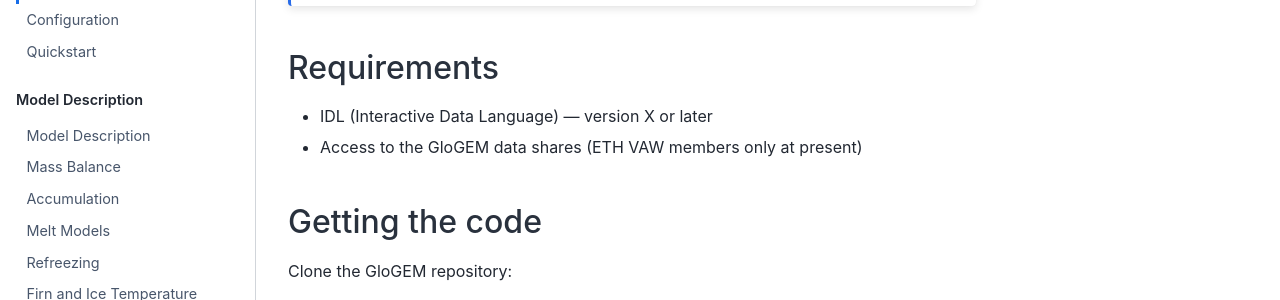
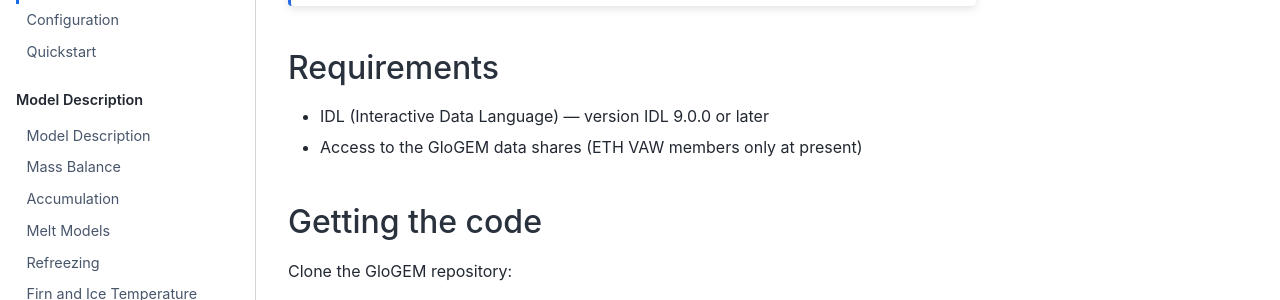
Before and after one commit to eth-vaw-glaciology/GloGEM-doc-temp, a Sphinx documentation site: the page built from docs/source/getting-started/installation.md, in a window 1280 px wide and 1248 px high. Shown: the part 222-522 px from the top of the window. Built offline with Sphinx 7.4.7 and the Sphinx Book theme 1.1.4, drawn with Linux system fonts in a browser that asks for light colours.

Commit message:
added the IDL version we currently use on the linux machines

```diff
--- a/docs/source/getting-started/installation.md
+++ b/docs/source/getting-started/installation.md
@@ -6,7 +6,7 @@
 
 ## Requirements
 
-- IDL (Interactive Data Language) — version X or later
+- IDL (Interactive Data Language) — version IDL 9.0.0  or later
 - Access to the GloGEM data shares (ETH VAW members only at present)
 
 ## Getting the code
```
